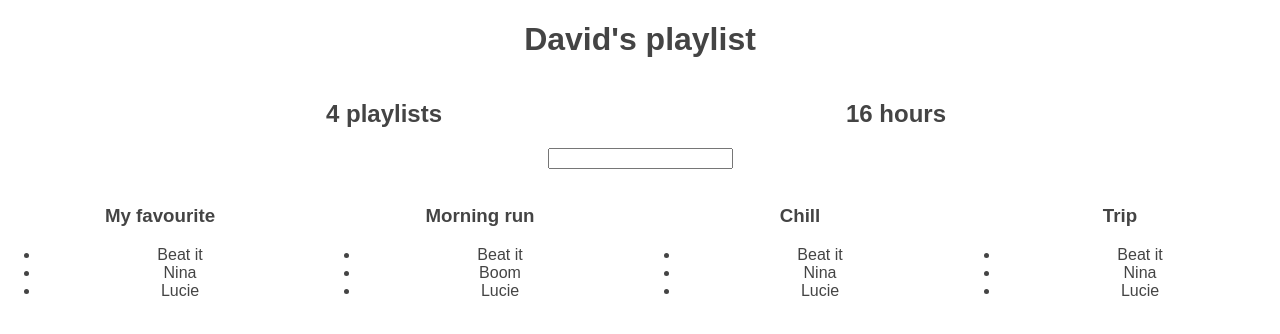
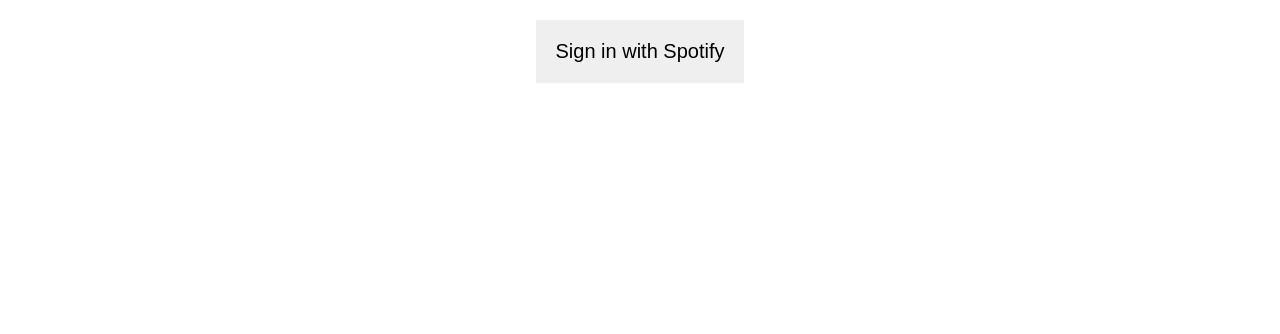
Before and after one commit to rstix/playlist, a React (Create React App) app: page / in a window 1280 px wide. Shown: the top 334 px of the page. Built offline with nearby package versions, Linux system fonts and the light colour scheme.

Commit message:
fetching data from spotify api

```diff
--- a/package.json
+++ b/package.json
@@ -3,6 +3,7 @@
   "version": "0.1.0",
   "private": true,
   "dependencies": {
+    "query-string": "^6.1.0",
     "react": "^16.4.2",
     "react-dom": "^16.4.2",
     "react-scripts": "1.1.4"
--- a/src/App.js
+++ b/src/App.js
@@ -1,10 +1,11 @@
 import React, { Component } from 'react';
 // import logo from './logo.svg';
 import './App.css';
+import queryString from 'query-string';
 
 let defaultStyle = {
-  color: '#444'
-}
+  color: '#444',
+};
 
 let fakeServerData = {
   user: {
@@ -12,113 +13,182 @@ let fakeServerData = {
     playlists: [
       {
         name: 'My favourite',
-        songs: [{name:'Beat it', duration: 1234}, {name: 'Nina', duration: 7524}, {name: 'Lucie', duration: 5231}]
+        songs: [
+          { name: 'Beat it', duration: 1234 },
+          { name: 'Nina', duration: 7524 },
+          { name: 'Lucie', duration: 5231 },
+        ],
       },
       {
         name: 'Morning run',
-        songs: [{name:'Beat it', duration: 1234}, {name: 'Boom', duration: 7524}, {name: 'Lucie', duration: 5231}]
+        songs: [
+          { name: 'Beat it', duration: 1234 },
+          { name: 'Boom', duration: 7524 },
+          { name: 'Lucie', duration: 5231 },
+        ],
       },
       {
         name: 'Chill',
-        songs: [{name:'Beat it', duration: 1234}, {name: 'Nina', duration: 7524}, {name: 'Lucie', duration: 5231}]
+        songs: [
+          { name: 'Beat it', duration: 1234 },
+          { name: 'Nina', duration: 7524 },
+          { name: 'Lucie', duration: 5231 },
+        ],
       },
       {
         name: 'Trip',
-        songs: [{name:'Beat it', duration: 1234}, {name: 'Nina', duration: 7524}, {name: 'Lucie', duration: 5231}]
-      }
-    ]
-  }
-}
+        songs: [
+          { name: 'Beat it', duration: 1234 },
+          { name: 'Nina', duration: 7524 },
+          { name: 'Lucie', duration: 5231 },
+        ],
+      },
+    ],
+  },
+};
 
 class PLaylistCounter extends Component {
-  render(){
+  render() {
     return (
-      <div style={{...defaultStyle, display: 'inline-block', width: '40%'}}>
+      <div style={{ ...defaultStyle, display: 'inline-block', width: '40%' }}>
         <h2> {this.props.playlists.length} playlists</h2>
       </div>
-    )
+    );
   }
 }
 
 class HourCounter extends Component {
-  render(){
-    let allSongs = this.props.playlists.reduce((songs,playlist)=>{
-      return songs.concat(playlist.songs)
-    },[])
-    let totalDuration = allSongs.reduce((duration,song) =>{
-      return duration + song.duration
-    },0)
+  render() {
+    let allSongs = this.props.playlists.reduce((songs, playlist) => {
+      return songs.concat(playlist.songs);
+    }, []);
+    let totalDuration = allSongs.reduce((duration, song) => {
+      return duration + song.duration;
+    }, 0);
     return (
-      <div style={{...defaultStyle, display: 'inline-block', width: '40%'}}>
-        <h2> {Math.round(totalDuration/3600)} hours</h2>
+      <div style={{ ...defaultStyle, display: 'inline-block', width: '40%' }}>
+        <h2> {Math.round(totalDuration / 3600)} hours</h2>
       </div>
-    )
+    );
   }
 }
 
 class Filter extends Component {
-  render () {
+  render() {
     return (
       <div>
-      <input type="text" onKeyUp={e => this.props.onTextChange(e.target.value)}/>
+        <input
+          type="text"
+          onKeyUp={e => this.props.onTextChange(e.target.value)}
+        />
       </div>
-    )
+    );
   }
 }
 
 class Playlist extends Component {
-  render () {
-    let playlist = this.props.playlist
+  render() {
+    let playlist = this.props.playlist;
     return (
-      <div style={{...defaultStyle, display: 'inline-block', width: '25%'}}>
-        <img src="" alt=""/>
+      <div style={{ ...defaultStyle, display: 'inline-block', width: '25%' }}>
+        <img src={playlist.imageURL} style={{width: '160px'}}/>
         <h3>{playlist.name}</h3>
         <ul>
-          {playlist.songs.map(song => <li>{song.name}</li> )}
-
+          {playlist.songs.map(song => (
+            <li>{song.name}</li>
+          ))}
         </ul>
       </div>
-    )
+    );
   }
 }
 
 class App extends Component {
-  constructor(){
-    super()
-    this.state = {serverData: {},filterString: ''}
+  constructor() {
+    super();
+    this.state = { serverData: {}, filterString: '' };
   }
-  componentDidMount(){
-    setTimeout(()=>{
+  componentDidMount() {
+    let parsed = queryString.parse(window.location.search);
+    let accessToken = parsed.access_token;
+    console.log(parsed)
+
+    if(!accessToken) return
+
+    fetch('https://api.spotify.com/v1/me', {
+      headers: { Authorization: 'Bearer ' + accessToken },
+    })
+      .then(response => response.json())
+      .then(data => {
         this.setState({
-        serverData: fakeServerData
+          user:{
+            name: data.display_name
+          }
+        });
+      });
+
+    fetch('https://api.spotify.com/v1/me/playlists', {
+      headers: { Authorization: 'Bearer ' + accessToken },
     })
-    },2000)
-    // setTimeout(()=>{
-    //   this.setState({
-    //     filterString: 'morning'
-    //   })
-    // },2000)
+      .then(response => response.json())
+      .then(data => {
+        console.log(data)
+        this.setState({
+          playlists: data.items.map(item => ({
+            name: item.name,
+            imageURL: item.images[0].url,
+            songs: []
+          }))
+        });
+      });
   }
   render() {
-    let playlistsToRender =this.state.serverData.user ? this.state.serverData.user.playlists
-      .filter(playlist =>
-        playlist.name.toLowerCase().includes(this.state.filterString.toLowerCase())
-      ) : []
+    let playlistsToRender =
+      this.state.user && this.state.playlists
+        ? this.state.playlists.filter(playlist =>
+            playlist.name
+              .toLowerCase()
+              .includes(this.state.filterString.toLowerCase())
+          )
+        : [];
     return (
       <div className="App">
-        {this.state.serverData.user ?
+        {this.state.user ? (
           <div>
             <h1 style={defaultStyle}>
-            {this.state.serverData.user.name}'s playlist
+              {this.state.user.name}
+              's playlist
             </h1>
-          <PLaylistCounter playlists={playlistsToRender}/>
-          <HourCounter playlists={playlistsToRender}/>
-          <Filter onTextChange={text => this.setState({filterString: text})}/>
-          {playlistsToRender
-            .map(playlist=>
-              <Playlist playlist={playlist}/>
+            <PLaylistCounter playlists={playlistsToRender} />
+            <HourCounter playlists={playlistsToRender} />
+            <Filter
+              onTextChange={text => this.setState({ filterString: text })}
+            />
+            {playlistsToRender.map(playlist => (
+              <Playlist playlist={playlist} />
+            ))}
+          </div>
+        ) : (
+          <button
+            onClick={() => {
+              if(window.location.href.includes('localhost')){
+                window.location = 'http://localhost:8888/login'
+              }else{
+                'https://rstix-playlist-backend.herokuapp.com/login'
+              }
+              }}
+            style={{
+              padding: '20px',
+              margin: '20px',
+              fontSize: '20px',
+              border: 'none',
+              cursor: 'pointer',
+            }}
+          >
+            {' '}
+            Sign in with Spotify
+          </button>
         )}
-        </div> : <h1 style={defaultStyle}> Loading... </h1>}
       </div>
     );
   }
```
Also changed, not shown: 1 other file (tests, documents, lock files or other folders). Lines whose indentation alone changed are shown as unchanged.
